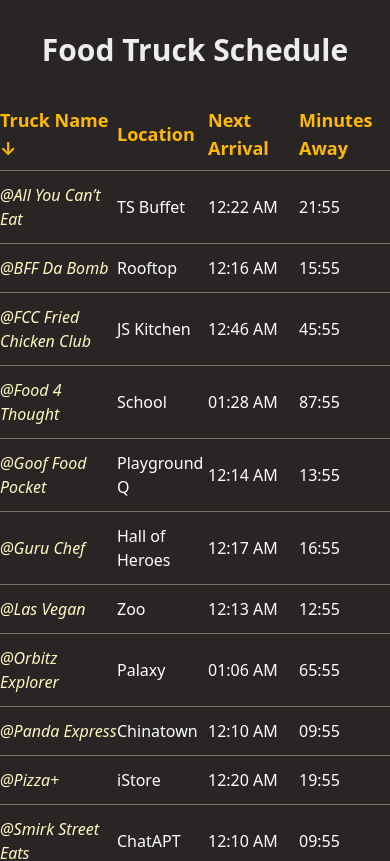
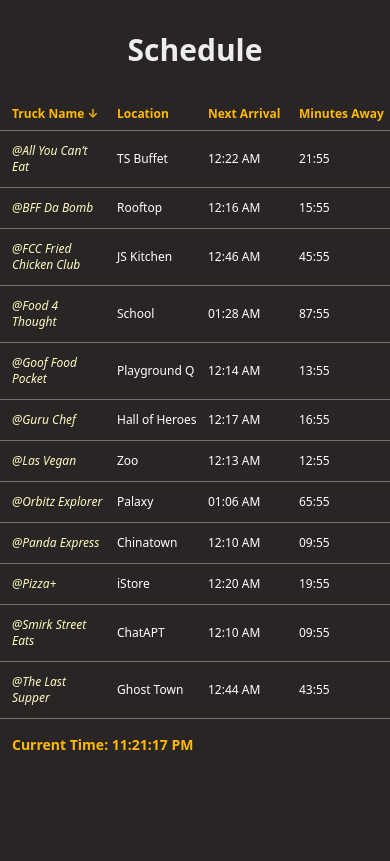
Before and after one commit to zcdev/food-truck-tracker, a Next.js app: page /schedule in a window 390 px wide. Shown: the top 861 px of the page. Built offline with nearby package versions, Linux system fonts and the light colour scheme.

Commit message:
style(ui): refine overall styles for better mobile experience

```diff
--- a/app/components/schedule/ScheduleCard.tsx
+++ b/app/components/schedule/ScheduleCard.tsx
@@ -46,9 +46,8 @@
     const formattedNextArrival = new Date(nextArrival).toLocaleTimeString([], { hour: '2-digit', minute: '2-digit' });
 
     return (
-
-        <tr className="text-md text-white border-b border-stone-500 pb-4">
-            <td className="py-3 w-[30%] text-yellow-100 italic">@{schedule.truckName}</td>
+        <tr className="text-xs md:text-md lg:text-lg text-white border-b border-stone-500 pb-4">
+            <td className="py-3 px-3 w-[30%] text-yellow-100 italic">@{schedule.truckName}</td>
             <td className="py-3">{schedule.location}</td>
             <td className="py-3">{formattedNextArrival}</td>
             <td className="py-3">{formattedMinutesAway}</td>
--- a/app/components/schedule/ScheduleGrid.tsx
+++ b/app/components/schedule/ScheduleGrid.tsx
@@ -41,9 +41,9 @@
         <div className="schedule-grid">
             <table className="w-full table-fixed border-collapse">
                 <thead>
-                    <tr className="text-amber-400 text-lg font-bold border-b border-stone-500 pb-4">
+                    <tr className="text-amber-400 text-xs md:text-lg font-bold border-b border-stone-500 pb-4">
                         <td
-                            className="text-left py-2 w-[30%]"
+                            className="text-left py-2 w-[30%] pl-3"
                             aria-sort={sortKey === "truckName" ? (isDesc ? "descending" : "ascending") : "none"}
                         >
                             <button onClick={() => onSort("truckName")} className="w-full text-left">
--- a/app/components/search/SearchInput.tsx
+++ b/app/components/search/SearchInput.tsx
@@ -8,19 +8,19 @@
 
 export default function SearchInput({ onChange, onSubmit, query }: Props) {
     return (
-        <div className='search-input max-w-sm my-6 md:mb-10'>
+        <div className='search-input max-w-sm my-6 md:mb-10 mx-auto md:mx-0'>
             <form onSubmit={onSubmit} className="flex items-end">
                 <input
                     id='search'
                     type='text'
                     placeholder='What you are craving now?'
-                    className='flex w-full text-md border border-gray-300 rounded-lg focus:outline-none focus:ring-2 focus:ring-blue-500 px-4 py-3 mr-4'
+                    className='flex w-full text-sm md:text-md border border-gray-300 rounded-lg focus:outline-none focus:ring-2 focus:ring-blue-500 px-4 py-3 mr-4'
                     value={query}
                     onChange={onChange}
                     autoComplete="off"
                     aria-label='What you are craving now'
                 />
-                <input type='submit' value='Search' className='flex mt-2 w-auto text-md text-white font-bold bg-orange-400 rounded-lg hover:bg-orange-500 px-4 py-3' />
+                <input type='submit' value='Search' className='flex mt-2 w-auto text-sm md:text-md text-white font-bold bg-orange-400 rounded-lg hover:bg-orange-500 px-4 py-3' />
             </form>
         </div>
     );
--- a/app/food-trucks/page.tsx
+++ b/app/food-trucks/page.tsx
@@ -51,7 +51,7 @@
 
     return (
         <section className='food-truck-section pt-8 md:pt-16 m-auto'>
-            <h2 className='text-3xl font-bold text-center md:text-left'>Food Trucks</h2>
+            <h2 className='text-3xl font-bold text-center md:text-left'>About Us</h2>
             <FoodTruckGrid
                 visibleTrucks={visibleTrucks}
                 onClick={handleTruckClick}
--- a/app/hot-menu/page.tsx
+++ b/app/hot-menu/page.tsx
@@ -78,7 +78,7 @@
     };
 
     return (
-        <section className='hot-menu-section max-w-5xl pt-8 md:pt-16'>
+        <section className='hot-menu-section max-w-5xl pt-54 md:pt-0 px-8 md:px-0'>
             <h2 className='text-3xl font-bold text-center md:text-left'>Hot Menu</h2>
             <SearchInput
                 query={query}
--- a/app/schedule/page.tsx
+++ b/app/schedule/page.tsx
@@ -21,9 +21,9 @@
 
     return (
         <section className='schedule-section max-w-5xl pt-8 md:pt-16'>
-            <h2 className='text-3xl font-bold text-center md:text-left gap-10 mb-[30px] md:mb-[50px]'>Food Truck Schedule</h2>
+            <h2 className='text-3xl font-bold text-center md:text-left gap-10 mb-[30px] md:mb-[50px]'>Schedule</h2>
             <ScheduleGrid schedules={schedules} currentTime={currentTime} />
-            <p className='text-amber-400 text-lg font-bold pt-4'>Current Time: {formattedCurrentTime}</p>
+            <p className='text-amber-400 text-sm md:text-lg font-bold pt-4 pl-3'>Current Time: {formattedCurrentTime}</p>
         </section>
     );
 }
```
